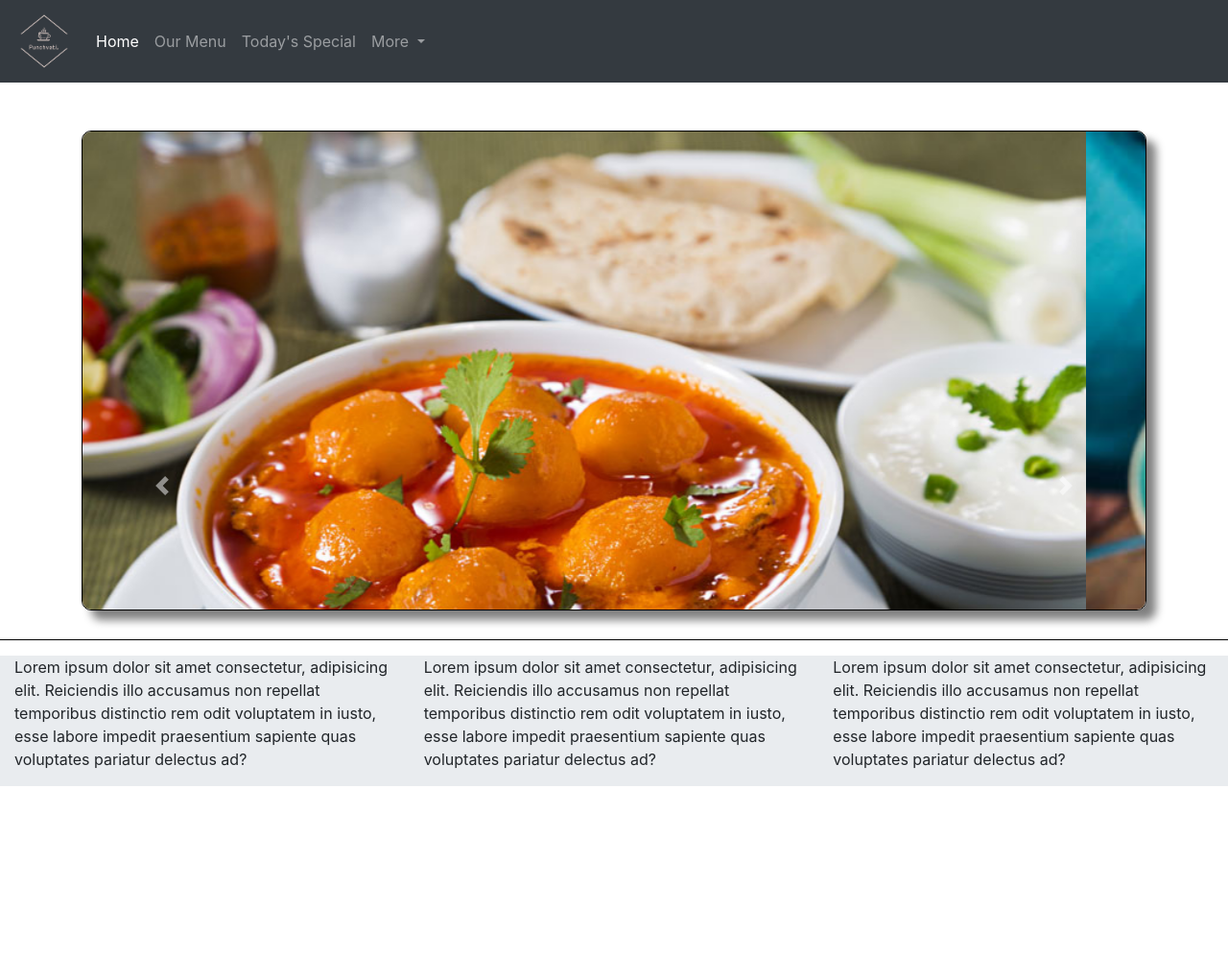
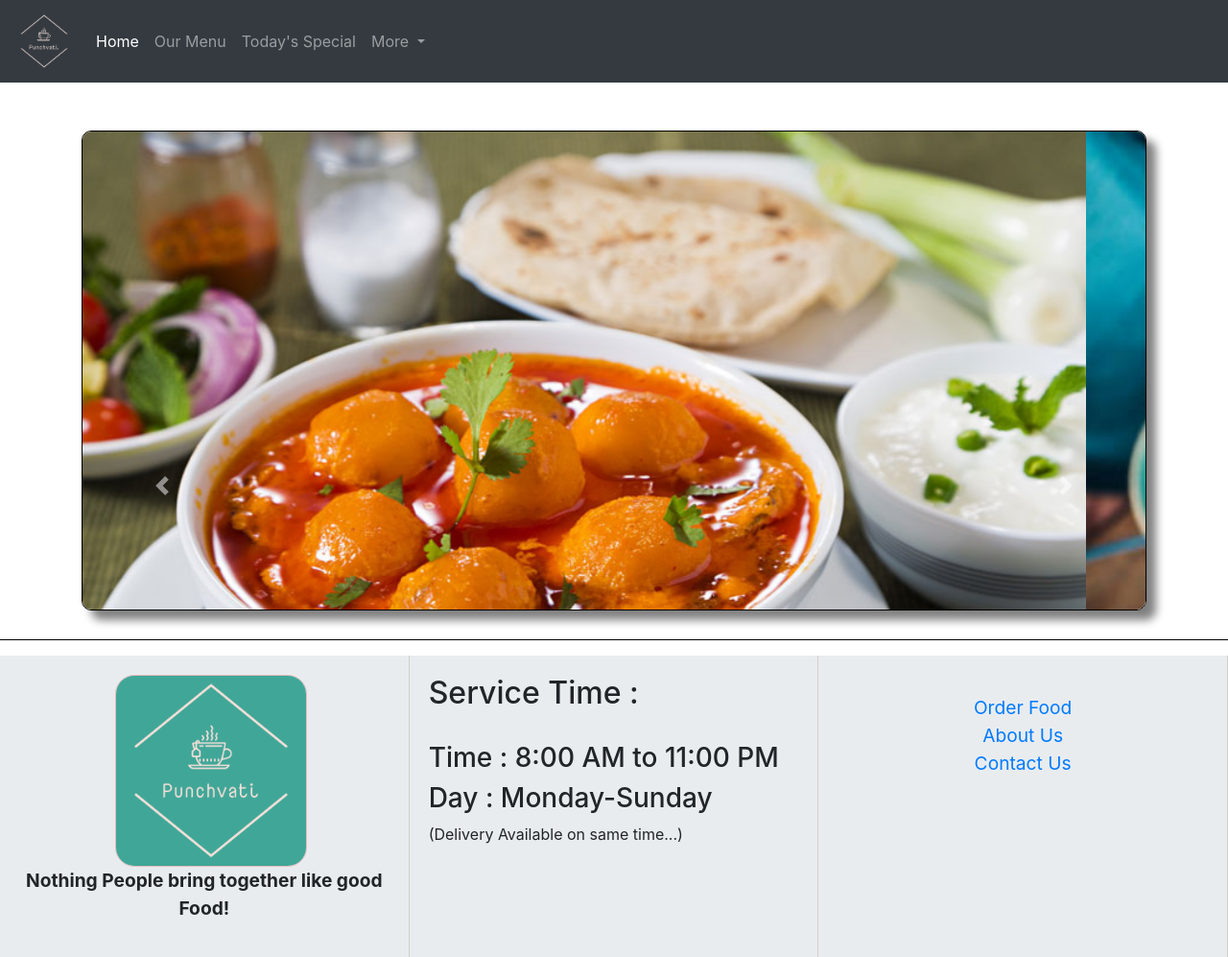
Before and after one commit to shrikantdaund0693/Website_Restaurant, a plain HTML site: page index.html in a window 1280 px wide. Shown: the whole page at 96% size. Before the commit the page ends 819 px from the top, so only its background shows below. Drawn offline with Linux system fonts and the light colour scheme.

Commit message:
Modified home

```diff
--- a/assets/style.css
+++ b/assets/style.css
@@ -13,6 +13,7 @@
 }
 .hr{
     border-top: 1px solid black;
+
 }
 .nav{
     border-bottom:1px solid black ;
@@ -36,3 +37,24 @@
     box-shadow: 10px 10px 10px gray;
     border-radius: 10px;
 }
+.inner{
+    border-right: 1px solid rgb(214, 205, 205);
+    padding: 20px;
+}
+.inner img{
+    width: 200px;
+    margin-left: 100px;
+    border: 1px solid rgb(230, 187, 187);
+    border-radius: 20px;
+}
+.inner .quote{
+    text-align: center;
+    font-size: 1.2em;
+    font-weight: bold;
+}
+.inner .lists
+{
+    text-align: center;
+    font-size: 1.2em;
+    padding: 20px;
+}
--- a/index.html
+++ b/index.html
@@ -85,16 +85,21 @@
         <div class="container-fluid">
             <div class="row">
                 <div class="inner col-lg-4 col-sm-6 col-xs-12">
-                    <p>Lorem ipsum dolor sit amet consectetur, adipisicing elit. Reiciendis illo accusamus non repellat temporibus
-                    distinctio rem odit voluptatem in iusto, esse labore impedit praesentium sapiente quas voluptates pariatur delectus ad?</p>
+                    <img src="./assets/images/punchvati.png" alt="punchvati_logo_image">
+                    <p class="quote">Nothing People bring together like good Food!</p>
                 </div>
                 <div class="inner col-lg-4 col-sm-6 col-xs-12">
-                    <p>Lorem ipsum dolor sit amet consectetur, adipisicing elit. Reiciendis illo accusamus non repellat temporibus
-                        distinctio rem odit voluptatem in iusto, esse labore impedit praesentium sapiente quas voluptates pariatur delectus ad?</p>
+                    <h2>Service Time :</h2><br>
+                    <h3>Time : 8:00 AM to 11:00 PM</h3>
+                    <h3>Day : Monday-Sunday</h3>
+                    <p>(Delivery Available on same time...)</p>
                 </div>
                 <div class="inner col-lg-4 col-sm-6 col-xs-12">
-                    <p>Lorem ipsum dolor sit amet consectetur, adipisicing elit. Reiciendis illo accusamus non repellat temporibus
-                        distinctio rem odit voluptatem in iusto, esse labore impedit praesentium sapiente quas voluptates pariatur delectus ad?</p>
+                   <ul type=none class="lists">
+                     <li><a href="">Order Food</a></li>
+                     <li><a href="">About Us</a></li>
+                     <li><a href="">Contact Us</a></li>
+                   </ul>
                 </div>
             </div>
           </div>
```
Also changed, not shown: assets/images/punchvati.png (added), 1 other file.
